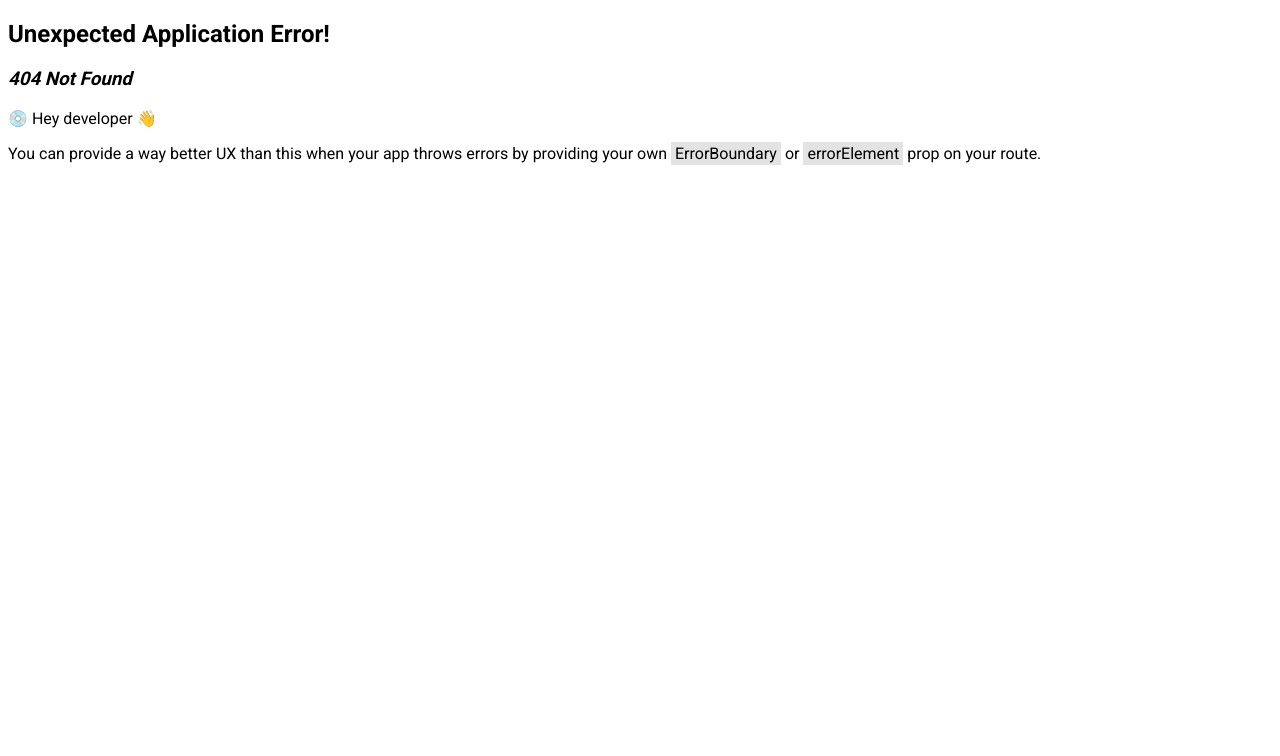
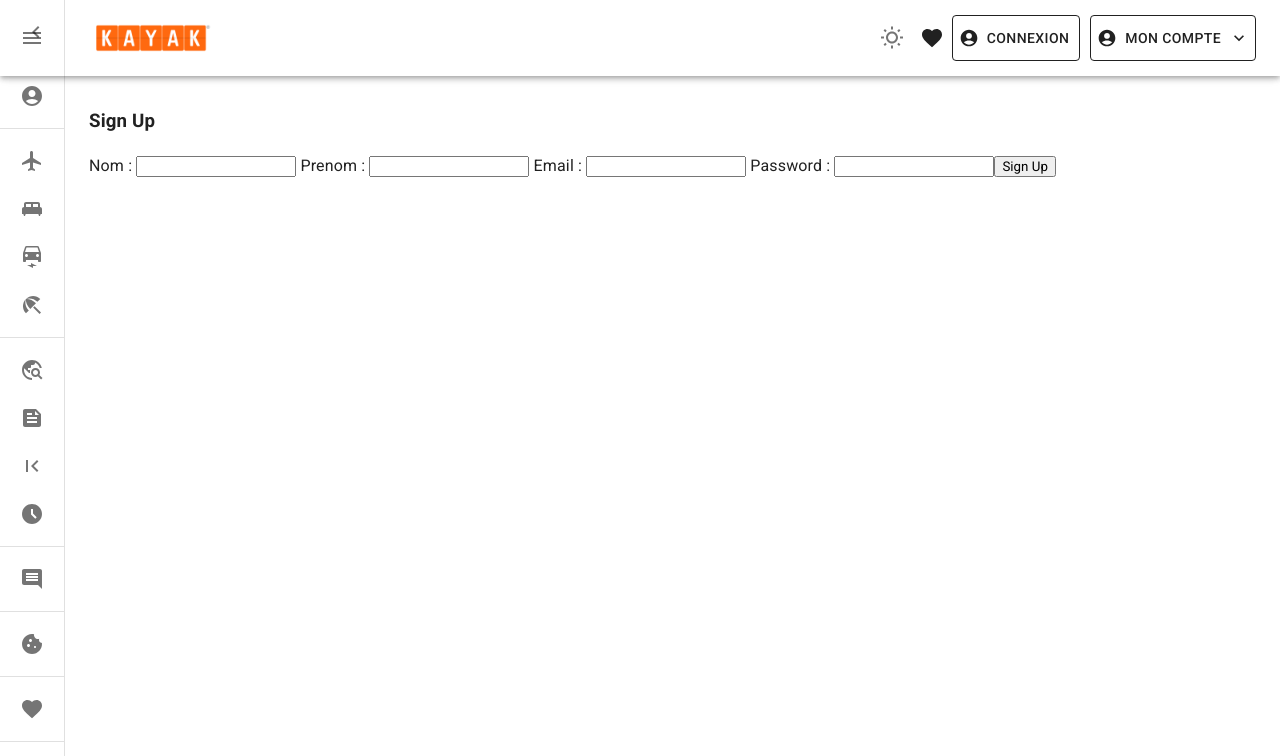
Before and after one commit to AxelOuahmne/-T-WEB-800, a React (Vite) app in the folder frontend/: page /signup in a window 1280 px wide. Before the commit this address had no page. Shown: the top 756 px of the page. Built offline with nearby package versions, Linux system fonts and the light colour scheme.

Commit message:
add login register logout

```diff
--- /dev/null
+++ b/frontend/src/components/Squelette/Menu.jsx
@@ -0,0 +1,101 @@
+import * as React from 'react';
+import { styled, alpha } from '@mui/material/styles';
+import Button from '@mui/material/Button';
+import Menu from '@mui/material/Menu';
+import MenuItem from '@mui/material/MenuItem';
+import EditIcon from '@mui/icons-material/Edit';
+import Person3Icon from '@mui/icons-material/Person3';
+import KeyboardArrowDownIcon from '@mui/icons-material/KeyboardArrowDown';
+import LogoutIcon from '@mui/icons-material/Logout';
+import {useLogout} from '../../hooks/useLogout'
+import AccountCircle from '@mui/icons-material/AccountCircle';
+const StyledMenu = styled((props) => (
+  <Menu
+    elevation={0}
+    anchorOrigin={{
+      vertical: 'bottom',
+      horizontal: 'right',
+    }}
+    transformOrigin={{
+      vertical: 'top',
+      horizontal: 'right',
+    }}
+    {...props}
+  />
+))(({ theme }) => ({
+  '& .MuiPaper-root': {
+    borderRadius: 6,
+    marginTop: theme.spacing(1),
+    minWidth: 180,
+    color:
+      theme.palette.mode === 'light' ? 'rgb(55, 65, 81)' : theme.palette.grey[300],
+    boxShadow:
+      'rgb(255, 255, 255) 0px 0px 0px 0px, rgba(0, 0, 0, 0.05) 0px 0px 0px 1px, rgba(0, 0, 0, 0.1) 0px 10px 15px -3px, rgba(0, 0, 0, 0.05) 0px 4px 6px -2px',
+    '& .MuiMenu-list': {
+      padding: '4px 0',
+    },
+    '& .MuiMenuItem-root': {
+      '& .MuiSvgIcon-root': {
+        fontSize: 18,
+        color: theme.palette.text.secondary,
+        marginRight: theme.spacing(1.5),
+      },
+      '&:active': {
+        backgroundColor: alpha(
+          theme.palette.primary.main,
+          theme.palette.action.selectedOpacity,
+        ),
+      },
+    },
+  },
+}));
+
+export default function CustomizedMenus() {
+  const [anchorEl, setAnchorEl] = React.useState(null);
+  const open = Boolean(anchorEl);
+  const handleClick = (event) => {
+    setAnchorEl(event.currentTarget);
+  };
+  const handleClose = () => {
+    setAnchorEl(null);
+  };
+const logout = useLogout();
+  const handleClickLgout =()=>{
+    logout();
+  }
+  return (
+    <div>
+      <Button
+        id="demo-customized-button"
+        aria-controls={open ? 'demo-customized-menu' : undefined}
+        aria-haspopup="true"
+        aria-expanded={open ? 'true' : undefined}
+        // variant="contained"
+        disableElevation
+        onClick={handleClick}
+        variant="outlined" startIcon={< AccountCircle/>}  sx={{padding:"10px" ,marginLeft:"10px"}} color="inherit"
+        endIcon={<KeyboardArrowDownIcon />}
+      >
+        Mon compte
+      </Button>
+      <StyledMenu
+        id="demo-customized-menu"
+        MenuListProps={{
+          'aria-labelledby': 'demo-customized-button',
+        }}
+        anchorEl={anchorEl}
+        open={open}
+        onClose={handleClose}
+      >
+        <MenuItem onClick={handleClose} disableRipple>
+          <Person3Icon />
+          Profil
+        </MenuItem>
+        <MenuItem onClick={handleClickLgout} disableRipple>
+          <LogoutIcon />
+          Logout
+        </MenuItem>
+      </StyledMenu>
+    </div>
+  );
+}
--- a/frontend/src/components/Squelette/TopBar.jsx
+++ b/frontend/src/components/Squelette/TopBar.jsx
@@ -6,6 +6,7 @@ import DarkMode from '@mui/icons-material/DarkModeOutlined';
 import FavoriteIcon from '@mui/icons-material/Favorite';
 import AccountCircleIcon from '@mui/icons-material/AccountCircle';
 import logo from "../../assets/Kayak-logo-2.png"
+import CustomizedMenus from "./Menu";
 const drawerWidth = 240;
 
 
@@ -122,6 +123,7 @@ function TopBar({ open, handleDrawerOpen, setMode }) {
             <Button variant="outlined" startIcon={< AccountCircleIcon/>}  sx={{padding:"10px"}} color="inherit">
             Connexion
             </Button>
+            <CustomizedMenus/>
 
           </Stack>
 
--- /dev/null
+++ b/frontend/src/hooks/useLogout.jsx
@@ -0,0 +1,14 @@
+import { useAuthContext } from "./useAuthContext"
+
+
+export const useLogout = () => {
+ const {dispatch}= useAuthContext();
+
+ const logout =()=>{
+  //remove itme
+  localStorage.removeItem('user');
+
+  dispatch({type: "LOGOUT"})
+ }
+return logout;
+}
--- /dev/null
+++ b/frontend/src/hooks/useSignup.jsx
@@ -0,0 +1,30 @@
+
+import { useContext, useState } from "react";
+import { AuthContext } from "../context/AuthContext";
+
+export const useSignup = () => {
+    const [error, setError] = useState(null);
+    const [isLoading, setIsLoading] = useState(null);
+    const { dispatch } = useContext(AuthContext); // Correct usage of useContext
+
+    const signup = async (nom, prenom, email, password) => {
+        setIsLoading(true);
+        setError(null);
+        const response = await fetch('http://localhost:3000/api/auth/signup', {
+            method: "POST",
+            headers: { 'Content-Type': 'application/json' },
+            body: JSON.stringify({ nom, prenom, email, password })
+        });
+        const json = await response.json();
+        if (!response.ok) {
+            setIsLoading(false);
+            setError(json.error);
+        }
+        if (response.ok) {
+            localStorage.setItem("user", JSON.stringify(json));
+            dispatch({ type: "LOGIN", payload: json });
+            setIsLoading(false);
+        }
+    }
+    return { signup, isLoading, error };
+}
--- a/frontend/src/main.jsx
+++ b/frontend/src/main.jsx
@@ -9,21 +9,25 @@ import {
   RouterProvider,
 } from "react-router-dom";
 import Vols from './pages/vols/Vols.jsx';
-// import { AuthContextProvaider } from './context/AuthContext.js';
+import SignUp from './pages/auth/SignUp.jsx';
+import Login from './pages/auth/Login.jsx';
+import {AuthContextProvaider}  from './context/AuthContext';
 
 const router = createBrowserRouter(
   createRoutesFromElements(
     <Route path="/" element={<App />}>
     <Route path="/vols" element={<Vols />} />
+    <Route path="/Login" element={<Login />} />
+    <Route path="/signup" element={<SignUp />} />
       {/* ... etc. */}
     </Route>
   )
 );
 ReactDOM.createRoot(document.getElementById("root")).render(
   <React.StrictMode>
-    {/* <AuthContextProvaider> */}
+    <AuthContextProvaider>
     <RouterProvider router={router} />
-    {/* </AuthContextProvaider> */}
+    </AuthContextProvaider>
 
   </React.StrictMode>
 );
--- /dev/null
+++ b/frontend/src/pages/auth/Login.jsx
@@ -0,0 +1,33 @@
+import { useState } from "react"
+
+
+const Login = () => {
+    const [email,setEmail]= useState('');
+    const [password,setPassword]= useState('');
+const handelSubmit = async (e)=>{
+    e.preventDefault();
+    console.log(email,password)
+}
+  return (
+  <form className="signup" onSubmit={handelSubmit}>
+    <h3>Login</h3>
+    <label> Email : </label>
+    <input
+     type="email"
+     onChange={(e)=>setEmail(e.target.value)}
+     value={email}
+
+    />
+ <label> Password : </label>
+<input
+     type="password"
+     onChange={(e)=>setPassword(e.target.value)}
+     value={password}
+
+    />
+    <button>Login</button>
+  </form>
+  )
+}
+
+export default Login
--- a/frontend/src/pages/auth/SignUp.jsx
+++ b/frontend/src/pages/auth/SignUp.jsx
@@ -1,10 +1,52 @@
-import React from 'react'
+import { useState } from "react"
+import { useSignup } from "../../hooks/useSignup";
+
 
 const SignUp = () => {
+    const [nom,setNom]= useState('');
+    const [prenom,setPrenom]= useState('');
+    const [email,setEmail]= useState('');
+    const [password,setPassword]= useState('');
+    const {signup,isLoading,error}=useSignup();
+const handelSubmit = async (e)=>{
+    e.preventDefault();
+    await signup(nom,prenom,email,password);
+}
   return (
-    <div>
+  <form className="signup" onSubmit={handelSubmit}>
+    <h3>Sign Up</h3>
+    <label> Nom : </label>
+    <input
+     type="text"
+     onChange={(e)=>setNom(e.target.value)}
+     value={nom}
 
-    </div>
+    />
+        <label> Prenom : </label>
+    <input
+     type="text"
+     onChange={(e)=>setPrenom(e.target.value)}
+     value={prenom}
+
+    />
+    <label> Email : </label>
+    <input
+     type="email"
+     onChange={(e)=>setEmail(e.target.value)}
+     value={email}
+
+    />
+ <label> Password : </label>
+<input
+     type="password"
+     onChange={(e)=>setPassword(e.target.value)}
+     value={password}
+
+    />
+    <button disabled={isLoading}>Sign Up</button>
+
+    {error && <div>{error}</div>}
+  </form>
   )
 }
 
```
Also changed, not shown: 1 other file (tests, documents, lock files or other folders).
